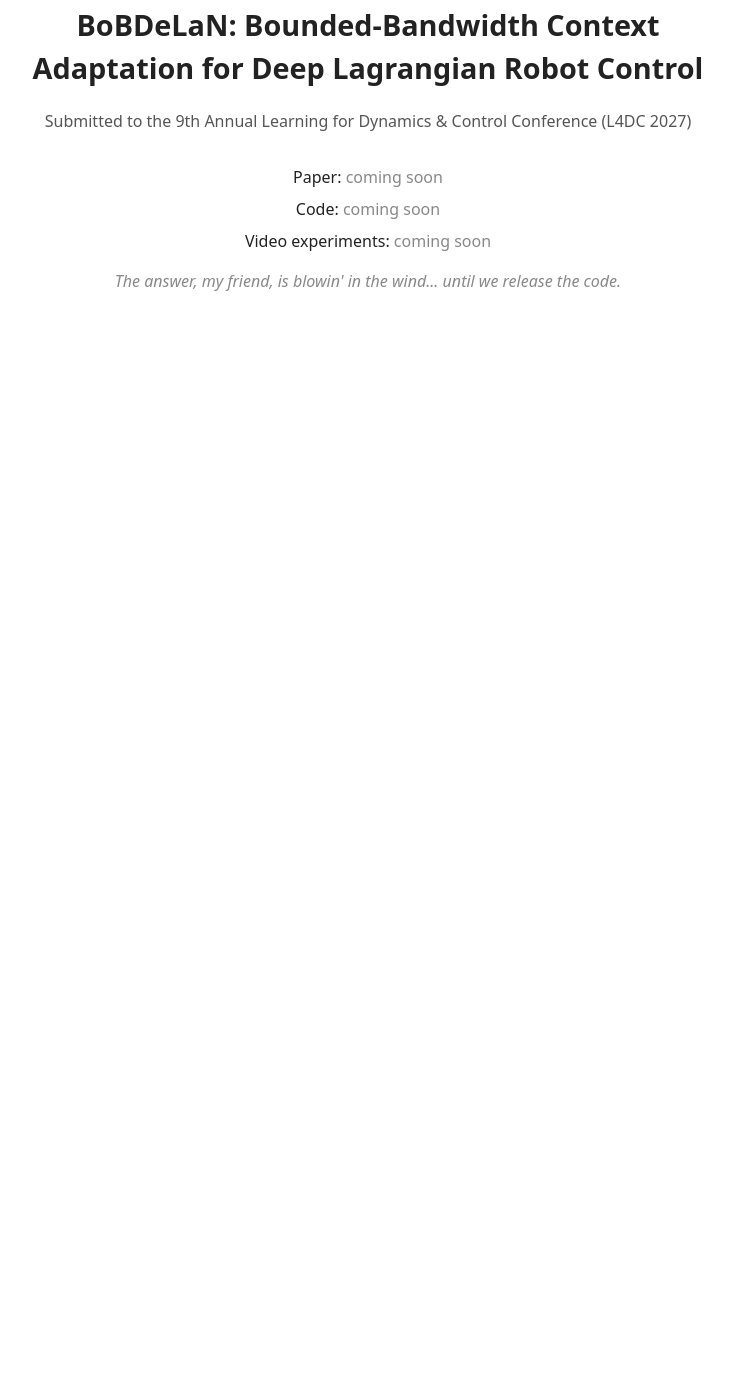
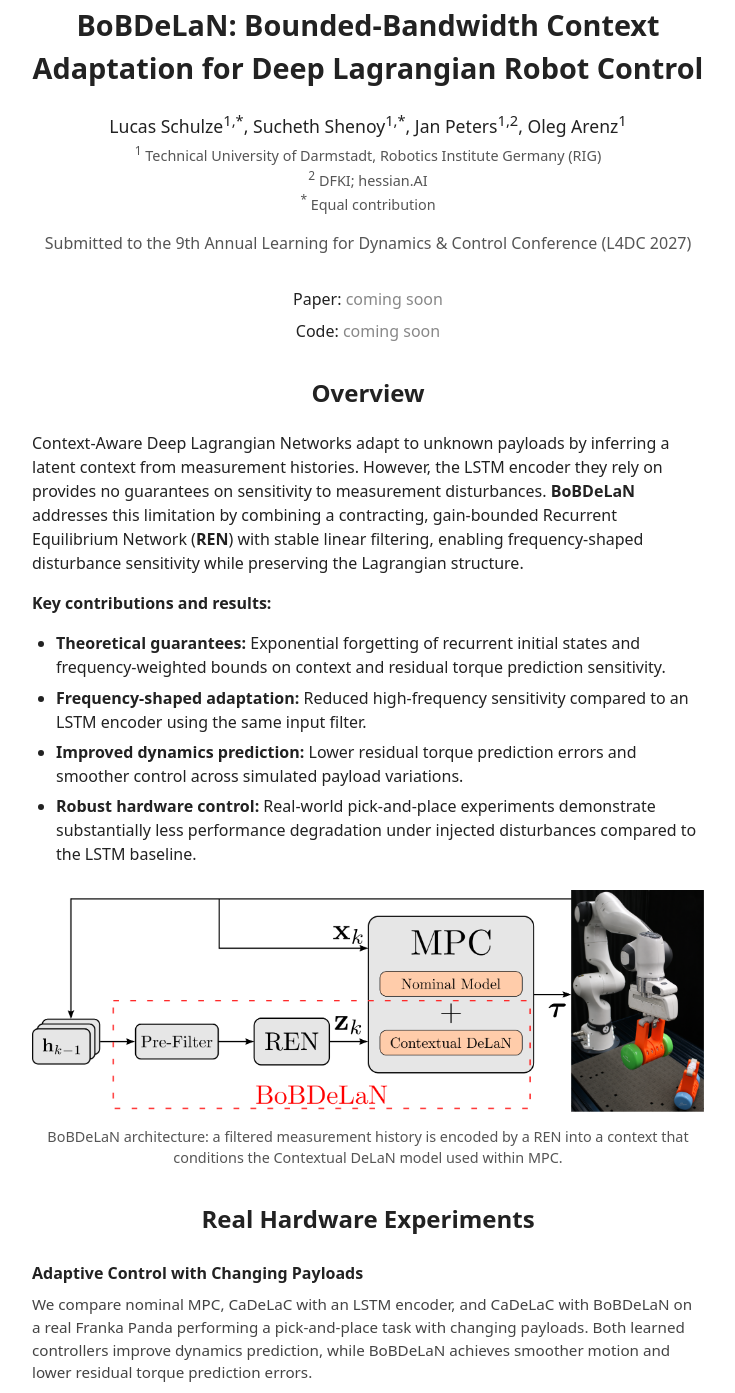
Before and after one commit to Schulze18/bobdelan_website, a plain HTML site: page index.html in a window 1280 px wide. Shown: the part 61-1454 px from the top of the page, without its empty margins (272-1007 px from the left). Before the commit the page ends 800 px from the top, so only its background shows below. Drawn offline with Linux system fonts and the light colour scheme; grey boxes are pictures that could not be loaded.

Commit message:
- update website with videos

```diff
--- a/index.html
+++ b/index.html
@@ -3,7 +3,8 @@
 <head>
 <meta charset="utf-8">
 <meta name="viewport" content="width=device-width, initial-scale=1">
-<title>BoBDeLaN: Bounded-Bandwidth Context Adaptation for Deep Lagrangian Robot Control</title>
+<title>BoBDeLaN</title>
+<link rel="icon" href="./static/images/Robot_arm_icon.svg">
 <style>
   body { font-family: system-ui, sans-serif; max-width: 42rem; margin: 4rem auto; padding: 0 1rem; line-height: 1.5; text-align: center; color: #222; }
   h1 { font-size: 1.8rem; }
@@ -11,16 +12,72 @@
   ul { list-style: none; padding: 0; }
   li { margin: .5rem 0; }
   .soon { color: #888; }
+  .authors { font-size: 1.1rem; margin: 1rem 0 .2rem; }
+  .note { color: #555; font-size: .9rem; margin: 0 0 1rem; }
+  .overview { text-align: left; margin-top: 2rem; }
+  .overview ul { list-style: disc; padding-left: 1.5rem; }
+  .overview li { margin: .4rem 0; }
+  .overview figure { margin: 1.5rem 0; text-align: center; }
+  .overview img { max-width: 100%; height: auto; }
+  .overview figcaption { color: #555; font-size: .9rem; margin-top: .5rem; }
+  .videos { margin-top: 2rem; }
+  .video { margin: 1.5rem 0; }
+  .overview h2, .videos h2 { text-align: center; }
+  .video h3 { font-size: 1rem; margin: 0 0 .5rem; text-align: left; }
+  .video .desc { text-align: left; color: #444; font-size: .95rem; margin: 0 0 .75rem; }
+  .frame { position: relative; padding-bottom: 56.25%; height: 0; }
+  .frame iframe { position: absolute; inset: 0; width: 100%; height: 100%; border: 0; }
 </style>
 </head>
 <body>
   <h1>BoBDeLaN: Bounded-Bandwidth Context Adaptation for Deep Lagrangian Robot Control</h1>
+  <p class="authors">Lucas Schulze<sup>1,*</sup>, Sucheth Shenoy<sup>1,*</sup>, Jan Peters<sup>1,2</sup>, Oleg Arenz<sup>1</sup></p>
+  <p class="note"><sup>1</sup> Technical University of Darmstadt, Robotics Institute Germany (RIG)<br>
+  <sup>2</sup> DFKI; hessian.AI<br>
+  <sup>*</sup> Equal contribution</p>
   <p class="venue">Submitted to the 9th Annual Learning for Dynamics &amp; Control Conference (L4DC 2027)</p>
   <ul>
     <li>Paper: <span class="soon">coming soon</span></li>
     <li>Code: <span class="soon">coming soon</span></li>
-    <li>Video experiments: <span class="soon">coming soon</span></li>
   </ul>
+  <section class="overview" id="overview">
+    <h2>Overview</h2>
+    <p>Context-Aware Deep Lagrangian Networks adapt to unknown payloads by inferring a latent context from measurement histories. However, the LSTM encoder they rely on provides no guarantees on sensitivity to measurement disturbances. <strong>BoBDeLaN</strong> addresses this limitation by combining a contracting, gain-bounded Recurrent Equilibrium Network (<strong>REN</strong>) with stable linear filtering, enabling frequency-shaped disturbance sensitivity while preserving the Lagrangian structure.</p>
+    <p><strong>Key contributions and results:</strong></p>
+    <ul>
+      <li><strong>Theoretical guarantees:</strong> Exponential forgetting of recurrent initial states and frequency-weighted bounds on context and residual torque prediction sensitivity.</li>
+      <li><strong>Frequency-shaped adaptation:</strong> Reduced high-frequency sensitivity compared to an LSTM encoder using the same input filter.</li>
+      <li><strong>Improved dynamics prediction:</strong> Lower residual torque prediction errors and smoother control across simulated payload variations.</li>
+      <li><strong>Robust hardware control:</strong> Real-world pick-and-place experiments demonstrate substantially less performance degradation under injected disturbances compared to the LSTM baseline.</li>
+    </ul>
+    <figure>
+      <img src="./static/images/bobdelan_cadelac_architecture.png" alt="BoBDeLaN architecture: measurement history, pre-filter, REN encoder, and context passed to an MPC with nominal model and Contextual DeLaN, controlling a Franka robot arm">
+      <figcaption>BoBDeLaN architecture: a filtered measurement history is encoded by a REN into a context that conditions the Contextual DeLaN model used within MPC.</figcaption>
+    </figure>
+  </section>
+  <section class="videos" id="videos">
+    <h2>Real Hardware Experiments</h2>
+    <div class="video">
+      <h3>Adaptive Control with Changing Payloads</h3>
+      <p class="desc">We compare nominal MPC, CaDeLaC with an LSTM encoder, and CaDeLaC with BoBDeLaN on a real Franka Panda performing a pick-and-place task with changing payloads. Both learned controllers improve dynamics prediction, while BoBDeLaN achieves smoother motion and lower residual torque prediction errors.</p>
+      <div class="frame"><iframe src="https://www.youtube.com/embed/60jX0-HgNZk" title="Adaptive Control with Changing Payloads" loading="lazy" allowfullscreen></iframe></div>
+    </div>
+    <div class="video">
+      <h3>Adaptive Control with Changing Payloads under Disturbances</h3>
+      <p class="desc">We repeat the experiment with injected 5 Hz and 10 Hz disturbances in the encoder's torque measurements. While the CaDeLaC LSTM exhibits substantially degraded tracking and oscillatory motion, BoBDeLaN maintains smoother and more robust control.</p>
+      <div class="frame"><iframe src="https://www.youtube.com/embed/bqXlafW6awc" title="Adaptive Control with Changing Payloads under Disturbances" loading="lazy" allowfullscreen></iframe></div>
+    </div>
+    <div class="video">
+      <h3>CaDeLaC BoBDeLaN: With and Without Disturbances</h3>
+      <p class="desc">We compare BoBDeLaN with and without injected measurement disturbances. Its gain-bounded recurrent encoder and low-pass filtering limit the effect of disturbances, resulting in only small degradation in tracking and motion smoothness.</p>
+      <div class="frame"><iframe src="https://www.youtube.com/embed/Iz4FGWwXgJA" title="BoBDeLaN: With and Without Disturbances" loading="lazy" allowfullscreen></iframe></div>
+    </div>
+    <div class="video">
+      <h3>CaDeLaC LSTM: With and Without Disturbances</h3>
+      <p class="desc">We compare the original CaDeLaC LSTM with and without the same injected disturbances. Despite using identical input filtering, the LSTM encoder exhibits substantially increased sensitivity, leading to larger tracking errors and more oscillatory motion.</p>
+      <div class="frame"><iframe src="https://www.youtube.com/embed/HlkrY1fL8bs" title="CaDeLaC (LSTM): With and Without Disturbances" loading="lazy" allowfullscreen></iframe></div>
+    </div>
+  </section>
   <p class="soon"><em>The answer, my friend, is blowin' in the wind... until we release the code.</em></p>
 </body>
 </html>
```
Also changed, not shown: static/images/Robot_arm_icon.svg (added), static/images/bobdelan_cadelac_architecture.png (added), 1 other file.
